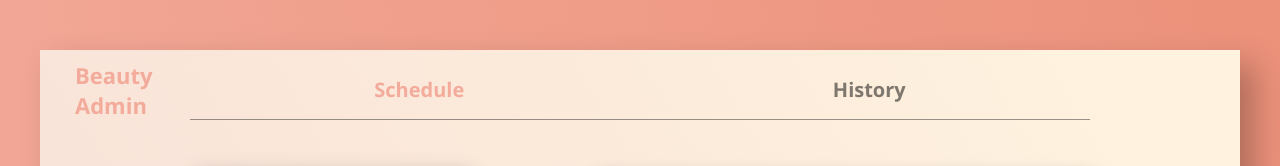
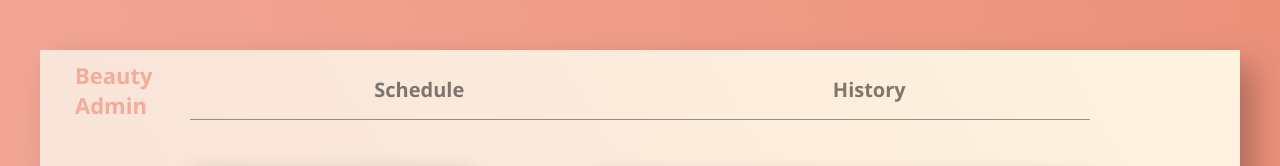
Before and after one commit to YaroslavTsybukh/Beauty, a React (Create React App) app: page / in a window 1280 px wide. Shown: the top 166 px of the page. Built offline with nearby package versions, Linux system fonts and the light colour scheme; data requests are answered from the project's data file.

Commit message:
realization 404 page and routing

```diff
--- a/package.json
+++ b/package.json
@@ -14,6 +14,7 @@
     "dayjs": "^1.11.9",
     "react": "^18.2.0",
     "react-dom": "^18.2.0",
+    "react-router-dom": "^6.14.1",
     "react-scripts": "5.0.1",
     "typescript": "^4.9.5",
     "web-vitals": "^2.1.4"
--- /dev/null
+++ b/src/components/404/404.scss
@@ -0,0 +1,17 @@
+@import "../../style/variables";
+
+.not-found {
+  &__button {
+    display: block;
+    margin: 50px auto 0;
+    padding: 10px 20px;
+    border: 1px solid $main-color;
+    background: transparent;
+
+    &:hover {
+      background-color: $disabled;
+      transition: background-color 0.5s ease;
+      cursor: pointer;
+    }
+  }
+}
--- /dev/null
+++ b/src/components/404/404.tsx
@@ -0,0 +1,19 @@
+import Error from "../error/Error";
+import {useNavigate} from "react-router-dom";
+
+import "./404.scss"
+
+export const NotFoundPage = () => {
+    const navigate = useNavigate()
+
+    const handleClick = () => {
+        navigate(-1);
+    }
+
+    return(
+        <section className="not-found">
+            <Error />
+            <button className="not-found__button" onClick={handleClick}>Go to back</button>
+        </section>
+    )
+}
--- a/src/components/app/App.tsx
+++ b/src/components/app/App.tsx
@@ -1,8 +1,9 @@
+import {Routes , Route} from "react-router-dom";
 import Header from "../header/Header";
 import SchedulePage from "../../pages/schedule/SchedulePage";
 import AppointmentsContextProvider from "../../context/appointments/AppointmentsContext";
-// import HistoryPage from "../../pages/history/HistoryPage";
-// import CancelModal from "../modal/CancelModal";
+import HistoryPage from "../../pages/history/HistoryPage";
+import {NotFoundPage} from "../404/404";
 
 import "./app.scss";
 
@@ -11,10 +12,16 @@ function App() {
 		<main className="board">
 			<Header />
 			<AppointmentsContextProvider>
-				<SchedulePage />
+				<Routes>
+					{
+						['/' , '/schedule'].map((pathName , i) => (
+							<Route key={i} path={pathName} element={<SchedulePage />} />
+						))
+					}
+				 	<Route path="/history" element={<HistoryPage />}/>
+					<Route path="*" element={<NotFoundPage />} />
+				</Routes>
 			</AppointmentsContextProvider>
-			{/* <HistoryPage /> */}
-			{/* <CancelModal /> */}
 		</main>
 	);
 }
--- a/src/components/header/Header.tsx
+++ b/src/components/header/Header.tsx
@@ -1,20 +1,30 @@
+import {NavLink , Link} from "react-router-dom";
+
 import "./header.scss";
 
 function Header() {
 	return (
 		<header className="header">
-			<a href="/" className="logo">
+			<Link to="/" className="logo">
 				Beauty
 				<br />
 				Admin
-			</a>
+			</Link>
 			<nav>
 				<ul className="header__list">
-					<li className="header__link header__link_active">
-						<a href="/">Schedule</a>
+					<li className="header__li">
+						<NavLink to="/schedule" className={({isActive, isPending}) =>
+							isActive ? "header__link header__link_active " : "header__link"
+						}>
+							Schedule
+						</NavLink>
 					</li>
-					<li className="header__link">
-						<a href="/">History</a>
+					<li className="header__li">
+						<NavLink to="/history" className={({isActive, isPending}) =>
+							isActive ? "header__link header__link_active " : "header__link"
+						}>
+							History
+						</NavLink>
 					</li>
 				</ul>
 			</nav>
--- a/src/components/header/header.scss
+++ b/src/components/header/header.scss
@@ -21,18 +21,18 @@
 		height: 60px;
 		border-bottom: 1px solid rgba(0, 0, 0, 0.4);
 	}
-	&__link {
+	&__li {
 		font-weight: 700;
 		font-size: 20px;
 		line-height: 27px;
 		color: rgba(0, 0, 0, 0.5);
-		&_active {
-			color: $main-color;
-		}
-		a {
+		.header__link {
 			display: block;
 			width: 100%;
 			padding: 0 20px;
+			&_active {
+				color: $main-color;
+			}
 			&:hover {
 				color: $main-color;
 			}
--- a/src/index.tsx
+++ b/src/index.tsx
@@ -1,9 +1,14 @@
 import ReactDOM from "react-dom/client";
 import App from "./components/app/App";
+import {BrowserRouter} from "react-router-dom";
 
 import "./style/style.scss";
 
 const root = ReactDOM.createRoot(
 	document.getElementById("root") as HTMLElement
 );
-root.render(<App />);
+root.render(
+	<BrowserRouter>
+		<App />
+	</BrowserRouter>
+);
```
Also changed, not shown: 1 other file (tests, documents, lock files or other folders).
